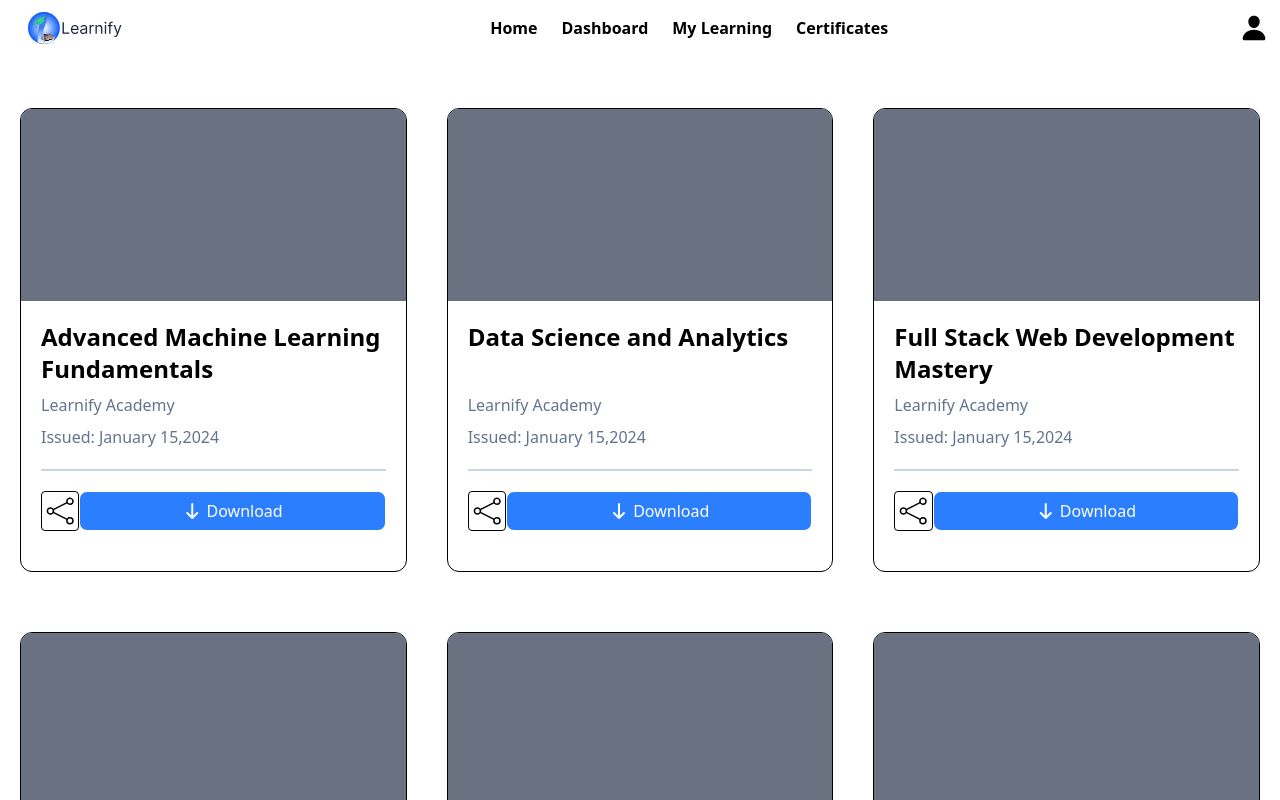
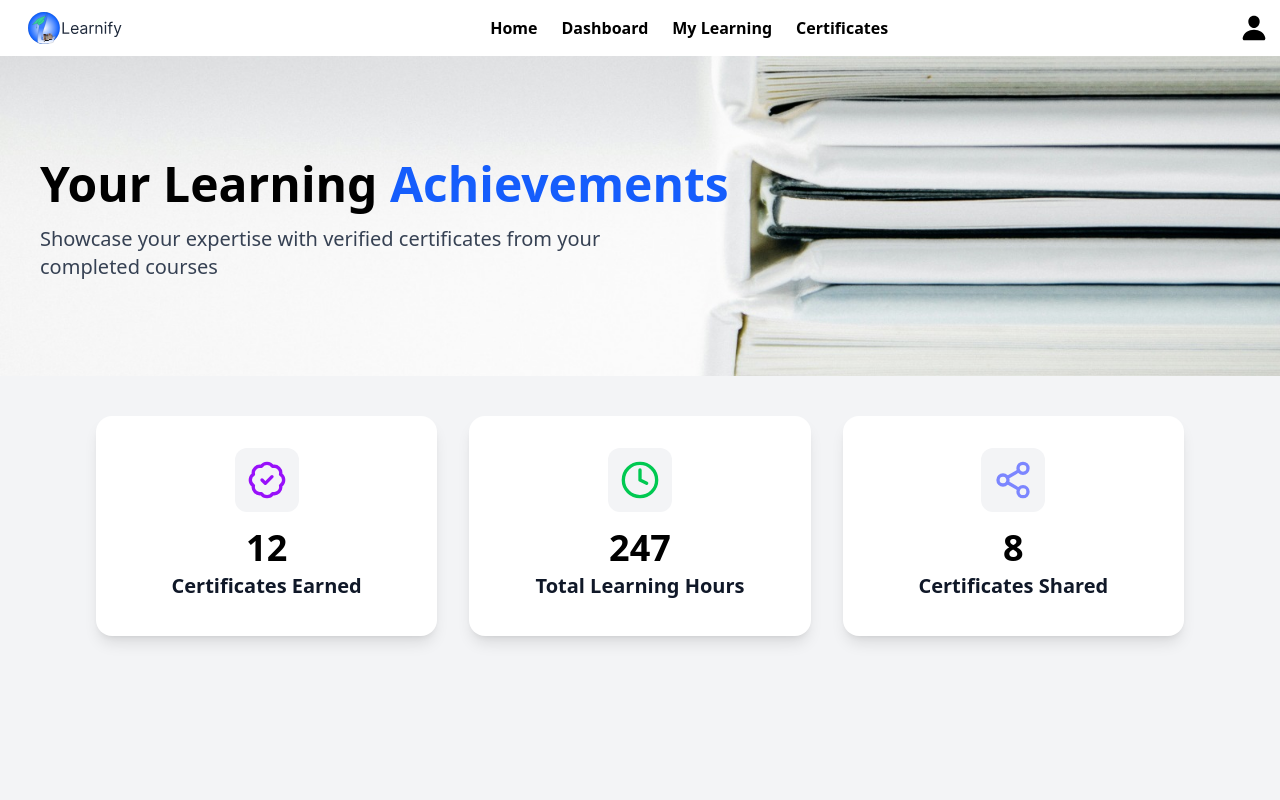
Before and after one commit to webteamaleadvinit-dotcom/learnify, a React (Vite) app: page /certificate in a window 1280 px wide. Shown: the top 800 px of the page. Built offline with nearby package versions, Linux system fonts and the light colour scheme.

Commit message:
add certificate hero

```diff
--- a/src/Pages/Certificates.jsx
+++ b/src/Pages/Certificates.jsx
@@ -2,11 +2,13 @@ import React from 'react'
 import Navbar from '../components/Navbar'
 import Footer from '../components/Footer'
 import YourCertificateCollection from '../components/YourCertificateCollection'
+import CertificateHero from '../components/CertificateHero'
 
 const Certificates = () => {
   return (
     <div>
       <Navbar />
+      <CertificateHero />
       <YourCertificateCollection />
       <Footer />
     </div>
--- /dev/null
+++ b/src/components/CertificateHero.jsx
@@ -0,0 +1,59 @@
+import React from "react";
+import { BadgeCheck, Clock, Share2 } from "lucide-react"; // Lucide icons
+import achievement from "../assets/achievement.jpeg";
+
+const achievements = [
+  {
+    title: "Certificates Earned",
+    value: 12,
+    icon: <BadgeCheck size={40} className="text-purple-600" />,
+  },
+  {
+    title: "Total Learning Hours",
+    value: 247,
+    icon: <Clock size={40} className="text-green-500" />,
+  },
+  {
+    title: "Certificates Shared",
+    value: 8,
+    icon: <Share2 size={40} className="text-indigo-400" />,
+  },
+];
+
+export default function CertificateHero() {
+  return (
+    <div className="min-h-screen bg-gray-100">
+      {/* Header Section */}
+      <div
+        className="w-full h-60 sm:h-72 md:h-80 bg-cover bg-center flex flex-col justify-center px-6 sm:px-10"
+        style={{
+          backgroundImage: `url(${achievement})`,
+        }}
+      >
+        <h1 className="text-3xl sm:text-4xl md:text-5xl font-bold text-black leading-snug">
+          Your Learning <span className="text-blue-600">Achievements</span>
+        </h1>
+        <p className="mt-2 text-gray-700 max-w-xl text-base sm:text-lg md:text-xl font-medium">
+          Showcase your expertise with verified certificates from your completed courses
+        </p>
+      </div>
+
+      {/* Achievement Boxes */}
+      <div className="max-w-6xl mx-auto grid grid-cols-1 sm:grid-cols-2 md:grid-cols-3 gap-6 md:gap-8 py-10 px-6 sm:px-8">
+        {achievements.map((item, idx) => (
+          <div
+            key={idx}
+            className="bg-white rounded-2xl shadow-lg flex flex-col items-center text-center py-8 px-6 min-h-[220px] transition duration-300 hover:shadow-2xl"
+          >
+            {/* Icon */}
+            <div className="w-14 h-14 sm:w-16 sm:h-16 mb-4 flex items-center justify-center rounded-xl bg-gray-100">
+              {item.icon}
+            </div>
+            <span className="text-3xl sm:text-4xl font-extrabold mb-1">{item.value}</span>
+            <span className="text-lg sm:text-xl font-semibold text-gray-900">{item.title}</span>
+          </div>
+        ))}
+      </div>
+    </div>
+  );
+}
```
Also changed, not shown: src/assets/achievement.jpeg (added).
